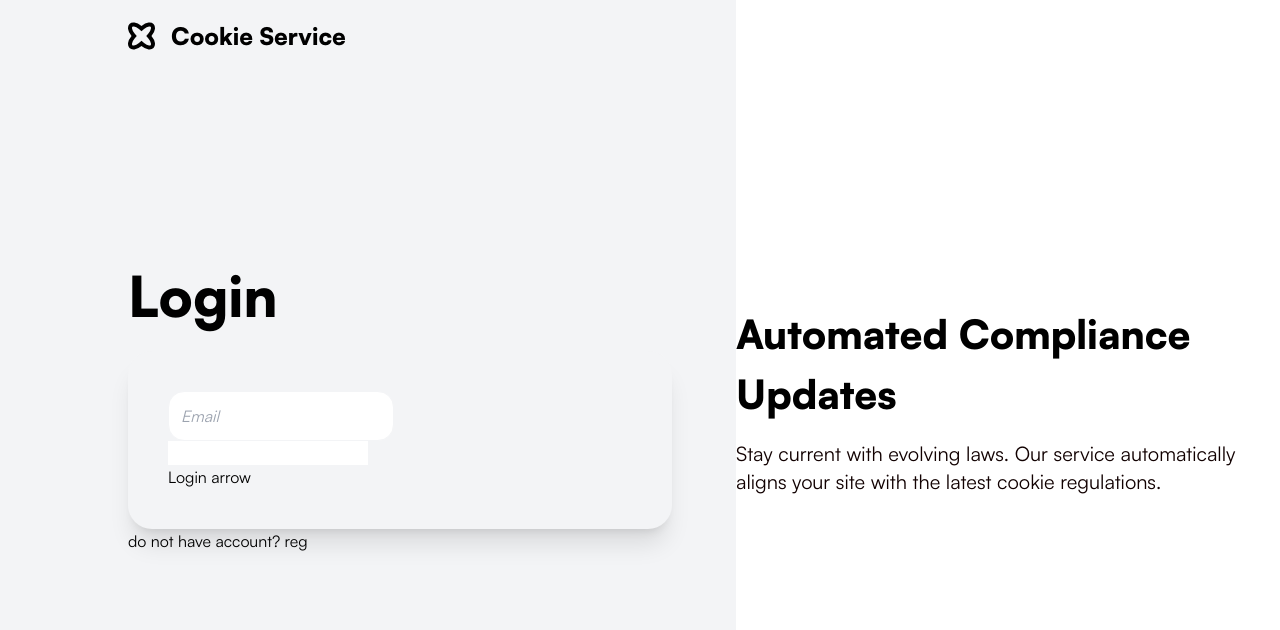
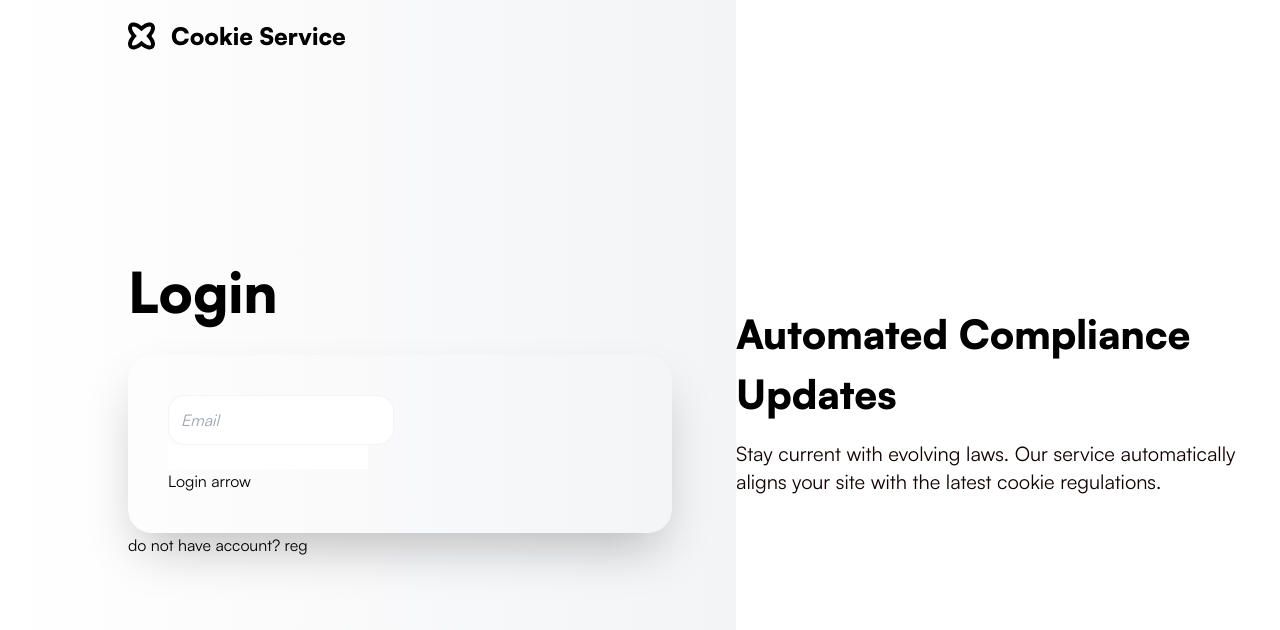
Before and after one commit to al1yew/cookies_app_submission, a Next.js app: page /login in a window 1280 px wide. Shown: the top 630 px of the page. Built offline with nearby package versions, Linux system fonts and the light colour scheme.

Commit message:
Mar 4, 2024, 10:19 PM

```diff
--- a/app/(noDefaultLayout)/login/page.tsx
+++ b/app/(noDefaultLayout)/login/page.tsx
@@ -6,7 +6,7 @@ const Login = () => {
   return (
     <section className="w-full relative h-screen flex justify-center items-center">
       <div className="flex w-full justify-center items-center h-screen flex-wrap">
-        <div className="bg-gray-100 lg:flex-1 h-full py-5 flex flex-col justify-between px-4 lg:pl-20 lg:pr-8 xl:pl-32 xl:pr-16">
+        <div className="bg-gradient-to-l from-gray-100 to-transparent bg-blur lg:flex-1 h-full py-5 flex flex-col justify-between px-4 lg:pl-20 lg:pr-8 xl:pl-32 xl:pr-16">
           <Link
             href="/"
             className="flexStart w-fit [&>*:first-child]:hover:rotate-180"
@@ -21,14 +21,14 @@ const Login = () => {
             <span className="ml-4 font-black text-2xl">Cookie Service</span>
           </Link>
           <div>
-            <h1 className="font-black lg:text-[56px] text-2xl mb-10">Login</h1>
+            <h1 className="font-black lg:text-[56px] text-2xl mb-12">Login</h1>
             <form
               action=""
-              className="rounded-3xl bg-gray-100 flex flex-col justify-between items-start p-10 shadow-xl"
+              className="rounded-3xl  flex flex-col justify-between items-start p-10 shadow-2xl"
             >
               <input
                 type="text"
-                className="p-3 bg-white text-gray-100 italic border border-gray-100 rounded-2xl"
+                className="p-3 text-gray-100 italic border border-gray-100 rounded-2xl"
                 placeholder="Email"
               />
               <input type="password" name="" id="" />
```
